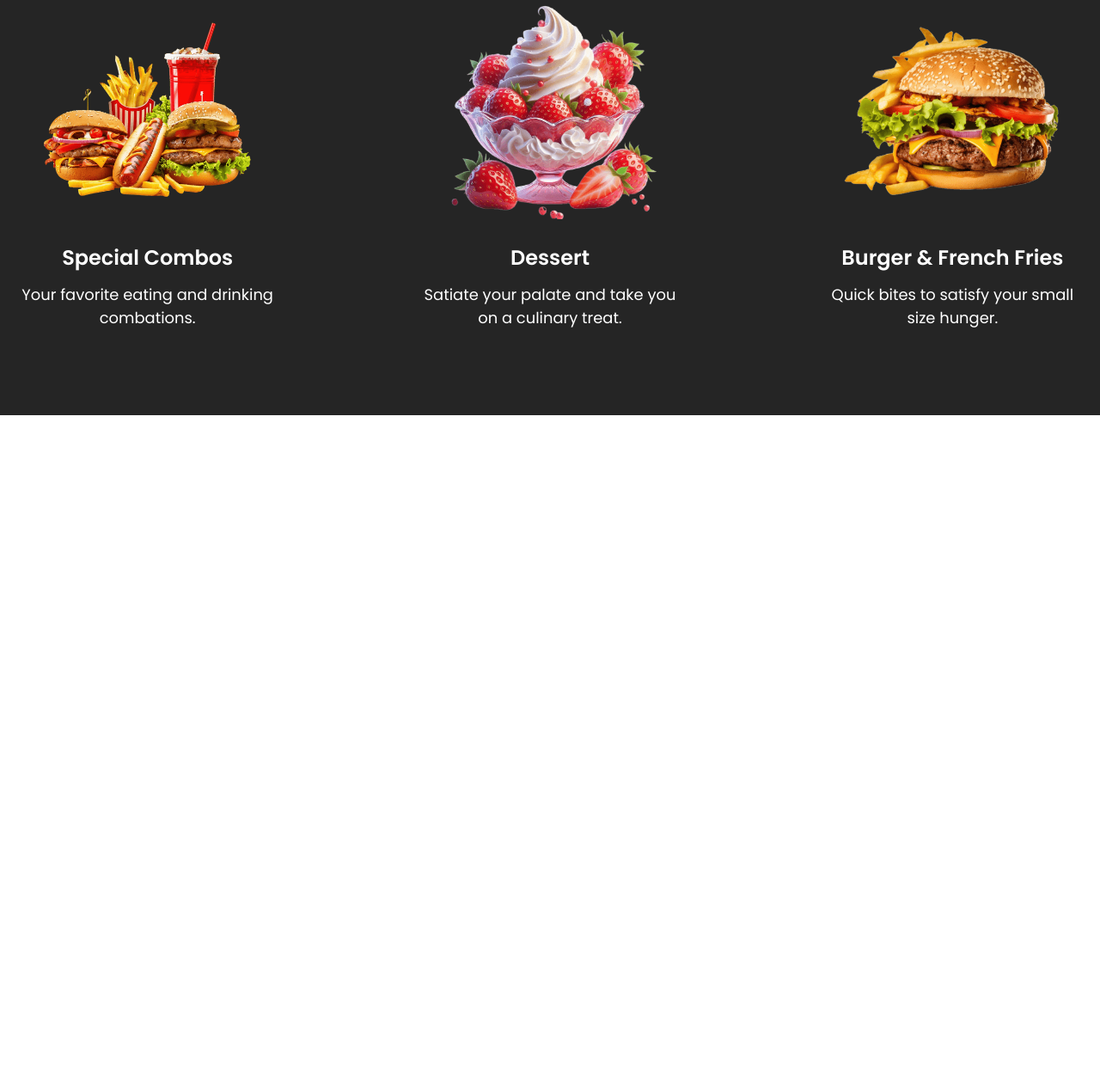
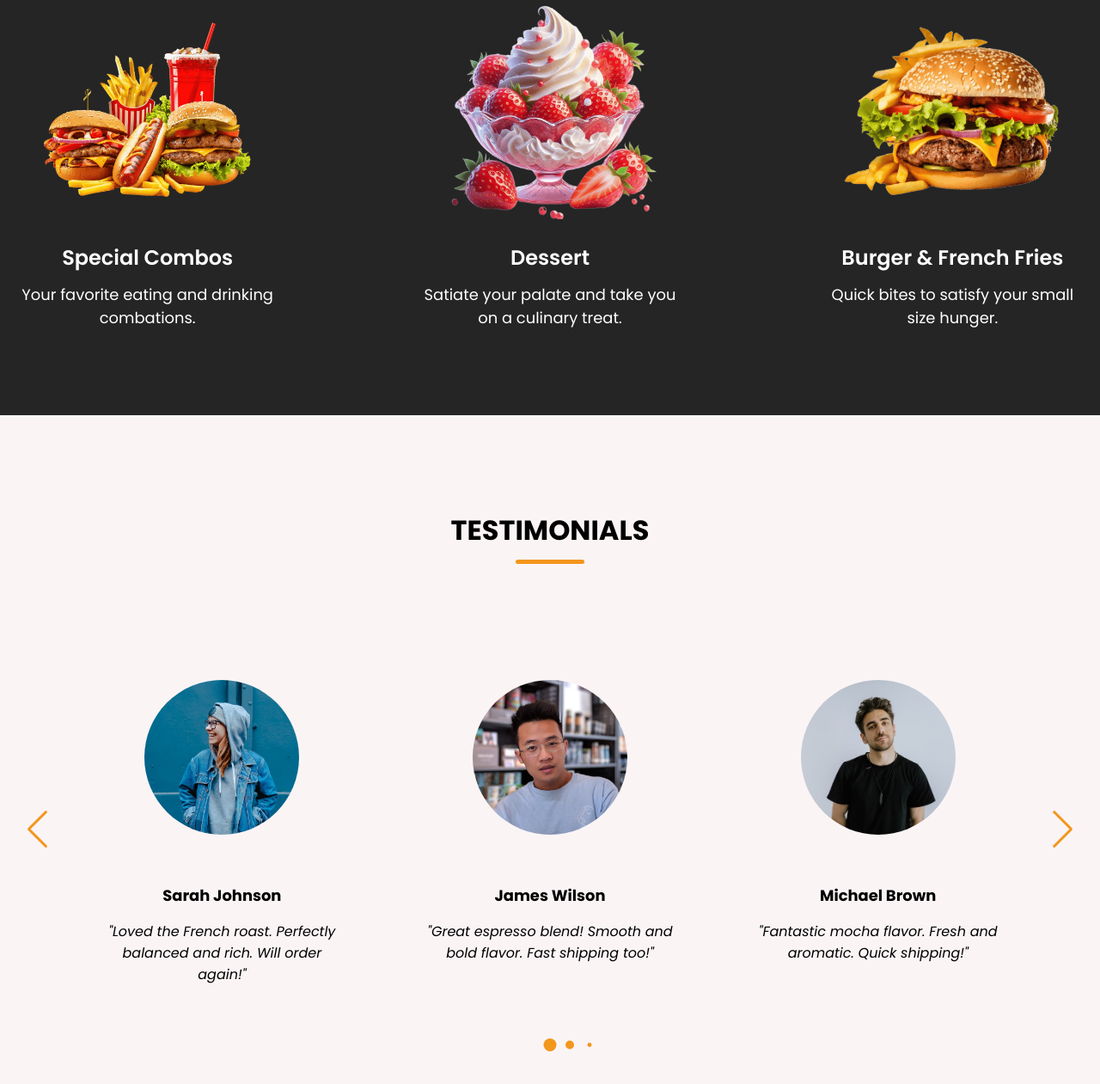
Before and after one commit to Nebil-Abdulfetah/Coffee-Shop-Website, a plain HTML site: page index.html in a window 1280 px wide. Shown: the part 2234-3495 px from the top of the page at 86% size. Before the commit the page ends 2717 px from the top, so only its background shows below. Drawn offline with nearby package versions, Linux system fonts and the light colour scheme; a web font is replaced by a local one.

Commit message:
Added testimonials section

```diff
--- a/css/styles.css
+++ b/css/styles.css
@@ -202,7 +202,6 @@ header {
 }
 .about-description {
   line-height: 30px;
-  /* text-align: center; */
   font-size: var(--font-size-m);
   margin: 50px 0 30px;
 }
@@ -258,6 +257,56 @@ header {
   font-size: var(--font-size-m);
 }
 
+/************************
+    Testimonials section
+ ************************/
+.testimonials-section {
+    padding: 50px 0 100px;
+    background-color: var(--light-pink-color);
+}
+.testimonial {
+    display: flex;
+    padding: 35px;
+    text-align: center;
+    flex-direction: column;
+    align-items: center;
+}
+.user-img {
+    width: 180px;
+    height: 180px;
+    border-radius: 50%;
+    margin-bottom: 50px;
+    object-fit: cover;
+
+}
+.name {
+    margin-bottom: 16px;
+    font-size: var(--font-size-m);
+}
+.feedback {
+    line-height: 25px;
+}
+.testimonials-section .swiper-pagination-bullet {
+    width: 15px;
+    height: 15px;
+    opacity: 1;
+    background-color: var(--secondary-color);
+}
+.testimonials-section .swiper-slide-button {
+    color: var(--secondary-color);
+    margin-top: -50px;
+    transition: .3s ease;
+}
+.testimonials-section .swiper-slide-button:hover {
+    color: var(--primary-color);
+}
+.testimonials-section .slider-wrapper {
+    overflow: hidden;
+    margin: 0 60px 50px;
+}
+/************************
+    Media Queries
+ ************************/
 @media screen and (max-width: 1024px) {
   .menu-item-list {
     gap: 60px;
@@ -372,4 +421,10 @@ header {
   .menu-item {
     width: 100%;
   }
+  .testimonials-section .swiper-slide-button{
+    display: none;
+  }
+  .testimonials-section .slider-wrapper{
+    margin: 0 0 30px;
+  }
 }
--- a/index.html
+++ b/index.html
@@ -2,7 +2,10 @@
 <html lang="en">
   <head>
     <meta charset="UTF-8" />
-    <meta menu-title="viewport" content="width=device-width, initial-scale=1.0" />
+    <meta
+      menu-title="viewport"
+      content="width=device-width, initial-scale=1.0"
+    />
     <title>Coffee</title>
     <link
       rel="stylesheet"
@@ -12,6 +15,10 @@
       referrerpolicy="no-referrer"
     />
     <link rel="stylesheet" href="css/styles.css" />
+    <link
+      rel="stylesheet"
+      href="https://cdn.jsdelivr.net/npm/swiper@11/swiper-bundle.min.css"
+    />
   </head>
   <body>
     <!-- Header/Navigation -->
@@ -68,74 +75,178 @@
         </div>
       </section>
       <!-- About Section -->
-       <section class="about-section">
+      <section class="about-section">
         <div class="section-content">
           <div class="about-img-wrappper">
-            <img class="about-img" src="img/about-image.jpg" alt="Two people drinking coffe and having conversation">
+            <img
+              class="about-img"
+              src="img/about-image.jpg"
+              alt="Two people drinking coffe and having conversation"
+            />
           </div>
           <div class="about-details">
             <h2 class="section-title">About Us</h2>
-            <p class="about-description">At Coffee House in Berndorf, Germany, we pride ourselves on being a go-to destination for coffee lovers and conversation seekers alike. We're dedicated to providing an exceptional coffee experience in a cozy and inviting atmosphere, where guests can relax, unwind, and enjoy thier time in comfort </p>
+            <p class="about-description">
+              At Coffee House in Berndorf, Germany, we pride ourselves on being
+              a go-to destination for coffee lovers and conversation seekers
+              alike. We're dedicated to providing an exceptional coffee
+              experience in a cozy and inviting atmosphere, where guests can
+              relax, unwind, and enjoy thier time in comfort
+            </p>
             <div class="social-link-list">
-              <a href="#" class="social-link"><i class="fa-brands fa-facebook"></i></a>
-              <a href="#" class="social-link"><i class="fa-brands fa-instagram"></i></a>
-              <a href="#" class="social-link"><i class="fa-brands fa-x-twitter"></i></a>
+              <a href="#" class="social-link"
+                ><i class="fa-brands fa-facebook"></i
+              ></a>
+              <a href="#" class="social-link"
+                ><i class="fa-brands fa-instagram"></i
+              ></a>
+              <a href="#" class="social-link"
+                ><i class="fa-brands fa-x-twitter"></i
+              ></a>
             </div>
           </div>
         </div>
-       </section>
-       <!-- Menu Section -->
-       <section class="menu-section">
+      </section>
+      <!-- Menu Section -->
+      <section class="menu-section">
+        <h2 class="section-title">Our Menu</h2>
         <div class="section-content">
-          <h2 class="section-title">Our Menu</h2>
           <ul class="menu-item-list">
             <li class="menu-item">
-              <img src="img/hot-beverages.png" alt="Hot Beverages" class="menu-img" />
+              <img
+                src="img/hot-beverages.png"
+                alt="Hot Beverages"
+                class="menu-img"
+              />
               <div class="menu-details">
                 <h3 class="menu-title">Hot Beverages</h3>
-                <p class="menu-description">Wide range of Steaming hot coffee to make you fresh and light.</p>
+                <p class="menu-description">
+                  Wide range of Steaming hot coffee to make you fresh and light.
+                </p>
               </div>
             </li>
             <li class="menu-item">
-              <img src="img/cold-beverages.png" alt="Cold Beverages" class="menu-img" />
+              <img
+                src="img/cold-beverages.png"
+                alt="Cold Beverages"
+                class="menu-img"
+              />
               <div class="menu-details">
                 <h3 class="menu-title">Cold Beverages</h3>
-                <p class="menu-description">Creamy and frothy cold coffee to make you cool.</p>
+                <p class="menu-description">
+                  Creamy and frothy cold coffee to make you cool.
+                </p>
               </div>
             </li>
             <li class="menu-item">
-              <img src="img/refreshment.png" alt="Refreshment" class="menu-img" />
+              <img
+                src="img/refreshment.png"
+                alt="Refreshment"
+                class="menu-img"
+              />
               <div class="menu-details">
                 <h3 class="menu-title">Refreshment</h3>
-                <p class="menu-description">Fruit and icy refreshing drink to make feel refresh.</p>
+                <p class="menu-description">
+                  Fruit and icy refreshing drink to make feel refresh.
+                </p>
               </div>
             </li>
             <li class="menu-item">
-              <img src="img/special-combo.png" alt="Special Combos" class="menu-img" />
+              <img
+                src="img/special-combo.png"
+                alt="Special Combos"
+                class="menu-img"
+              />
               <div class="menu-details">
                 <h3 class="menu-title">Special Combos</h3>
-                <p class="menu-description">Your favorite eating and drinking combations.</p>
+                <p class="menu-description">
+                  Your favorite eating and drinking combations.
+                </p>
               </div>
             </li>
             <li class="menu-item">
               <img src="img/desserts.png" alt="Dessert" class="menu-img" />
               <div class="menu-details">
                 <h3 class="menu-title">Dessert</h3>
-                <p class="menu-description">Satiate your palate and take you on a culinary treat.</p>
+                <p class="menu-description">
+                  Satiate your palate and take you on a culinary treat.
+                </p>
               </div>
             </li>
             <li class="menu-item">
-              <img src="img/burger-frenchfries.png" alt="burger & French Fries" class="menu-img" />
+              <img
+                src="img/burger-frenchfries.png"
+                alt="burger & French Fries"
+                class="menu-img"
+              />
               <div class="menu-details">
                 <h3 class="menu-title">Burger & French Fries</h3>
-                <p class="menu-description">Quick bites to satisfy your small size hunger.</p>
+                <p class="menu-description">
+                  Quick bites to satisfy your small size hunger.
+                </p>
               </div>
             </li>
           </ul>
-
         </div>
-       </section>
+      </section>
+      <!-- Testimonials section -->
+      <section class="testimonials-section" id="testimonials">
+        <h2 class="section-title">Testimonials</h2>
+        <div class="section-content">
+          <div class="slider-container swiper">
+            <div class="slider-wrapper">
+              <ul class="testimonials-list swiper-wrapper">
+                <li class="testimonial swiper-slide">
+                  <img src="img/user-1.jpg" alt="User" class="user-img" />
+                  <h3 class="name">Sarah Johnson</h3>
+                  <i class="feedback"
+                    >"Loved the French roast. Perfectly balanced and rich. Will
+                    order again!"</i
+                  >
+                </li>
+                <li class="testimonial swiper-slide">
+                  <img src="img/user-2.jpg" alt="User" class="user-img" />
+                  <h3 class="name">James Wilson</h3>
+                  <i class="feedback"
+                    >"Great espresso blend! Smooth and bold flavor. Fast
+                    shipping too!"</i
+                  >
+                </li>
+                <li class="testimonial swiper-slide">
+                  <img src="img/user-3.jpg" alt="User" class="user-img" />
+                  <h3 class="name">Michael Brown</h3>
+                  <i class="feedback"
+                    >"Fantastic mocha flavor. Fresh and aromatic. Quick
+                    shipping!"</i
+                  >
+                </li>
+                <li class="testimonial swiper-slide">
+                  <img src="img/user-4.jpg" alt="User" class="user-img" />
+                  <h3 class="name">Emily Harris</h3>
+                  <i class="feedback"
+                    >"Excellent quality! Fresh beans and quick delivery. Highly
+                    recommend."</i
+                  >
+                </li>
+                <li class="testimonial swiper-slide">
+                  <img src="img/user-5.jpg" alt="User" class="user-img" />
+                  <h3 class="name">Anthony Thompson</h3>
+                  <i class="feedback"
+                    >"Best decaf I've tried! Smooth and flavorful. Arrived
+                    promptly."</i
+                  >
+                </li>
+              </ul>
+              <div class="swiper-pagination"></div>
+              <div class="swiper-slide-button swiper-button-prev"></div>
+              <div class="swiper-slide-button swiper-button-next"></div>
+            </div>
+          </div>
+        </div>
+      </section>
     </main>
+    <!-- Linking swiper -->
+    <script src="https://cdn.jsdelivr.net/npm/swiper@11/swiper-bundle.min.js"></script>
 
     <script src="js/script.js"></script>
   </body>
--- a/js/script.js
+++ b/js/script.js
@@ -1,9 +1,40 @@
 const menuOpenButton = document.getElementById("menu-open-button");
 const menuCloseButton = document.getElementById("menu-close-button");
 
-
 //gives or removes the show-mobile-menu to the body
 menuOpenButton.addEventListener("click", () => {
-    document.body.classList.toggle("show-mobile-menu")
-})
+  document.body.classList.toggle("show-mobile-menu");
+});
 menuCloseButton.addEventListener("click", () => menuOpenButton.click());
+
+//Initialize Swiper
+const swiper = new Swiper(".slider-wrapper", {
+  loop: true,
+  grabCursor: true,
+  spaceBetween: 25,
+  // If we need pagination
+  pagination: {
+    el: ".swiper-pagination",
+    clickable: true,
+    dynamicBullets: true,
+  },
+
+  // Navigation arrows
+  navigation: {
+    nextEl: ".swiper-button-next",
+    prevEl: ".swiper-button-prev",
+  },
+
+  //responsive breakpoints
+  breakpoints: {
+    0: {
+      slidesPerView: 1,
+    },
+    768: {
+      slidesPerView: 2,
+    },
+    1024: {
+      slidesPerView: 3,
+    },
+  },
+});
```
